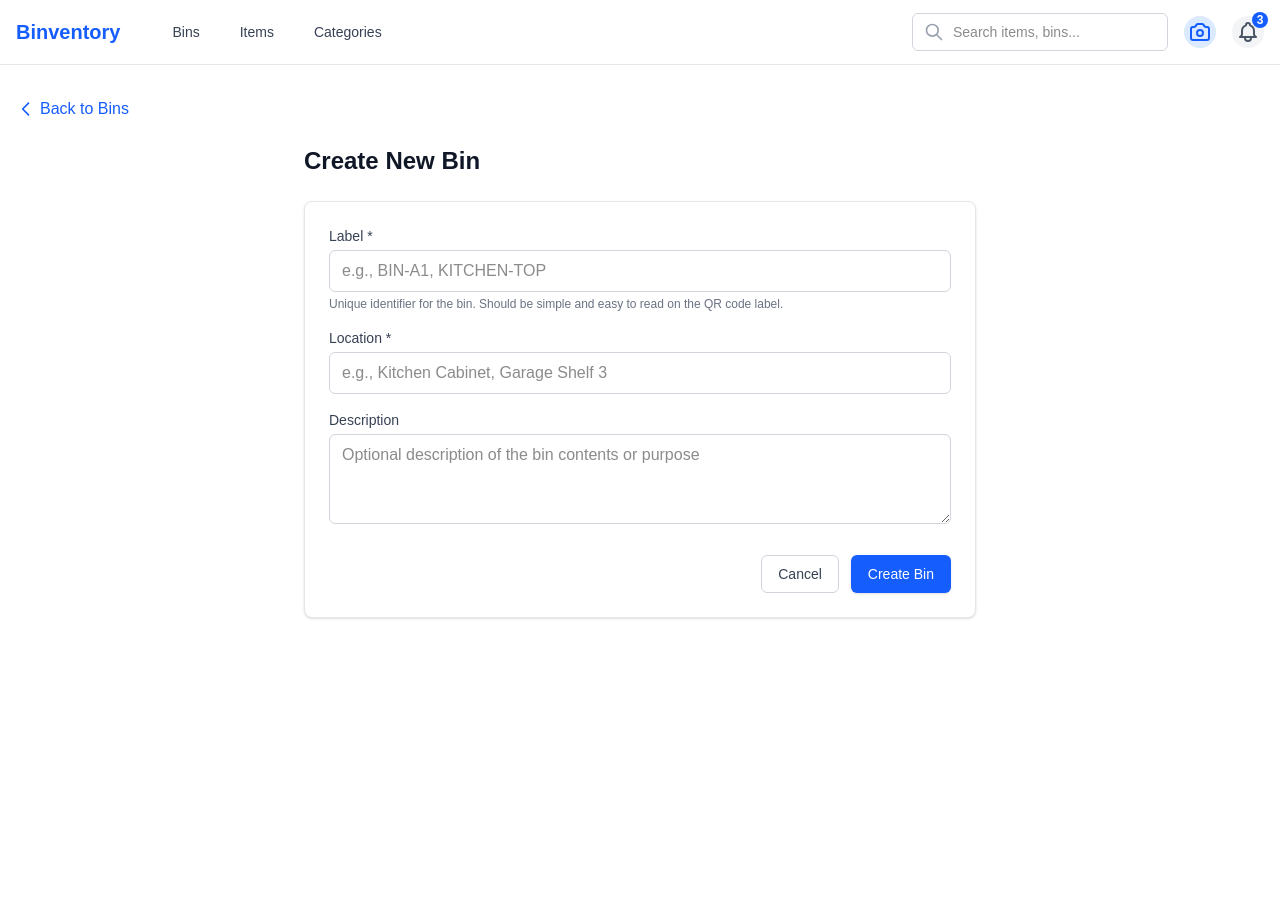
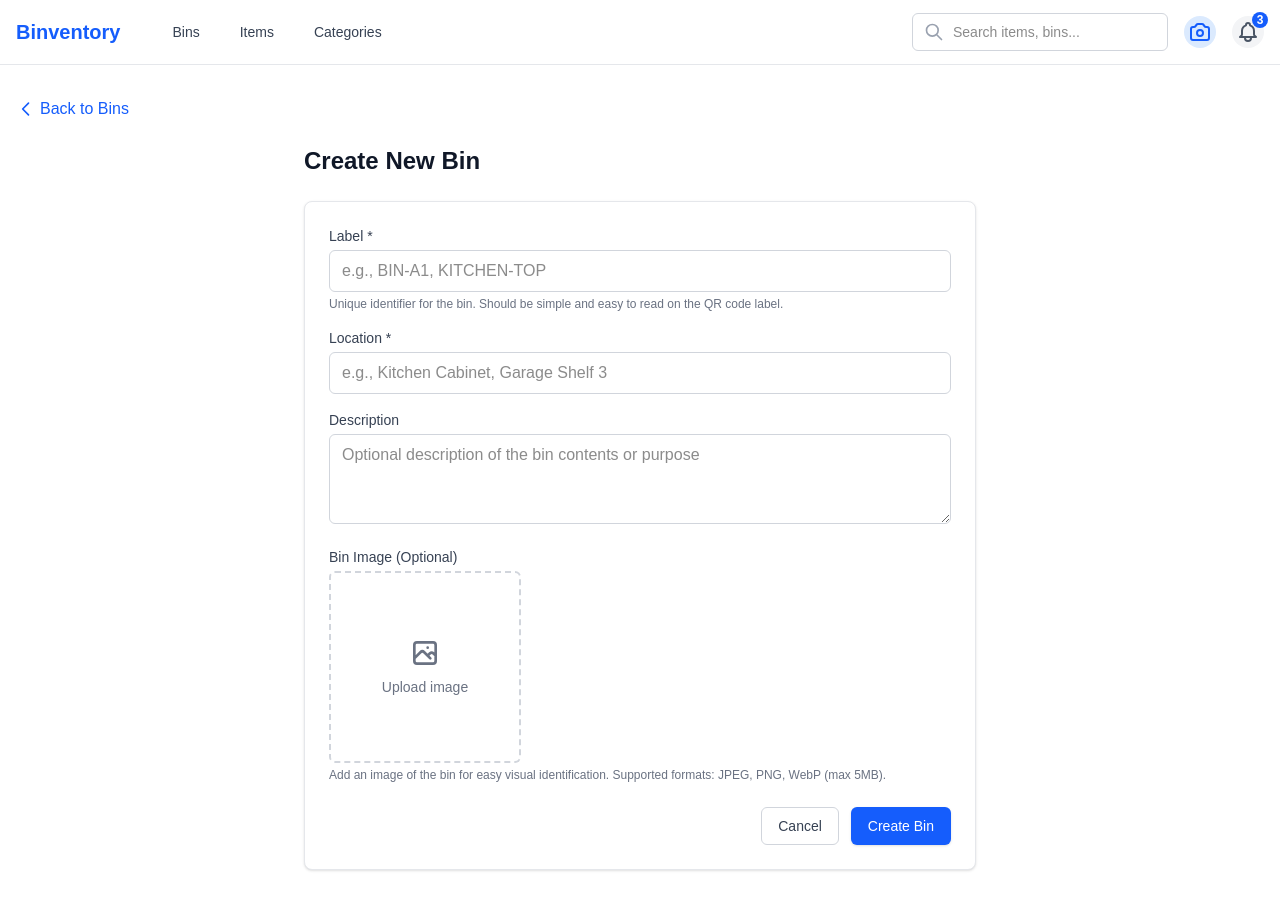
Before and after one commit to JamesEArnold/Binventory, a Next.js app: page /bins/new in a window 1280 px wide. Before the commit the page ends 800 px from the top, so only its background shows below. Built offline with nearby package versions, Linux system fonts and the light colour scheme.

Commit message:
feat(ui): add image upload to new bin form

```diff
--- a/app/bins/new/page.tsx
+++ b/app/bins/new/page.tsx
@@ -6,9 +6,10 @@
  * @dependencies Phase 1.1, Phase 1.2
  */
 
-import { useState } from 'react';
+import { useState, useRef } from 'react';
 import { useRouter } from 'next/navigation';
 import Link from 'next/link';
+import Image from 'next/image';
 
 export default function NewBinPage() {
   const [formData, setFormData] = useState({
@@ -16,8 +17,11 @@ export default function NewBinPage() {
     location: '',
     description: '',
   });
+  const [imageFile, setImageFile] = useState<File | null>(null);
+  const [imagePreview, setImagePreview] = useState<string | null>(null);
   const [isSubmitting, setIsSubmitting] = useState(false);
   const [error, setError] = useState<string | null>(null);
+  const fileInputRef = useRef<HTMLInputElement>(null);
 
   const router = useRouter();
 
@@ -29,12 +33,54 @@ export default function NewBinPage() {
     }));
   };
 
+  const handleImageChange = (e: React.ChangeEvent<HTMLInputElement>) => {
+    const file = e.target.files?.[0] || null;
+
+    if (file) {
+      // Validate file type
+      const validTypes = ['image/jpeg', 'image/png', 'image/webp'];
+      if (!validTypes.includes(file.type)) {
+        setError(`Invalid file type. Allowed types: ${validTypes.join(', ')}`);
+        return;
+      }
+
+      // Validate file size (5MB max)
+      const maxSize = 5 * 1024 * 1024; // 5MB
+      if (file.size > maxSize) {
+        setError(`File is too large. Maximum size is 5MB.`);
+        return;
+      }
+
+      setImageFile(file);
+      setError(null);
+
+      // Create preview
+      const reader = new FileReader();
+      reader.onloadend = () => {
+        setImagePreview(reader.result as string);
+      };
+      reader.readAsDataURL(file);
+    } else {
+      setImageFile(null);
+      setImagePreview(null);
+    }
+  };
+
+  const handleRemoveImage = () => {
+    setImageFile(null);
+    setImagePreview(null);
+    if (fileInputRef.current) {
+      fileInputRef.current.value = '';
+    }
+  };
+
   const handleSubmit = async (e: React.FormEvent) => {
     e.preventDefault();
     setIsSubmitting(true);
     setError(null);
 
     try {
+      // First create the bin
       const response = await fetch('/api/bins', {
         method: 'POST',
         headers: {
@@ -49,8 +95,27 @@ export default function NewBinPage() {
         throw new Error(data.error?.message || 'Failed to create bin');
       }
 
+      const binId = data.data.id;
+
+      // If there's an image, upload it
+      if (imageFile) {
+        const formData = new FormData();
+        formData.append('image', imageFile);
+
+        const imageResponse = await fetch(`/api/bins/${binId}/image`, {
+          method: 'POST',
+          body: formData,
+        });
+
+        if (!imageResponse.ok) {
+          const imageError = await imageResponse.json();
+          console.error('Error uploading image:', imageError);
+          // We don't throw here as the bin was created successfully
+        }
+      }
+
       // Redirect to the newly created bin page
-      router.push(`/bins/${data.data.id}`);
+      router.push(`/bins/${binId}`);
     } catch (err) {
       console.error('Error creating bin:', err);
       setError(err instanceof Error ? err.message : 'An unexpected error occurred');
@@ -139,6 +204,71 @@ export default function NewBinPage() {
             />
           </div>
 
+          <div className="mb-4">
+            <label className="block text-sm font-medium text-gray-700 mb-1">
+              Bin Image (Optional)
+            </label>
+            <div className="mt-1 flex items-center">
+              <input
+                type="file"
+                id="image"
+                ref={fileInputRef}
+                accept="image/jpeg,image/png,image/webp"
+                onChange={handleImageChange}
+                className="hidden"
+              />
+
+              {imagePreview ? (
+                <div className="relative">
+                  <div className="relative h-48 w-48 overflow-hidden rounded-md border border-gray-200">
+                    <Image
+                      src={imagePreview}
+                      alt="Bin preview"
+                      fill
+                      style={{ objectFit: 'cover' }}
+                    />
+                  </div>
+                  <button
+                    type="button"
+                    onClick={handleRemoveImage}
+                    className="absolute -top-2 -right-2 rounded-full bg-red-500 p-1 text-white shadow-sm hover:bg-red-600"
+                  >
+                    <svg
+                      xmlns="http://www.w3.org/2000/svg"
+                      className="h-4 w-4"
+                      fill="none"
+                      viewBox="0 0 24 24"
+                      stroke="currentColor"
+                    >
+                      <path strokeLinecap="round" strokeLinejoin="round" strokeWidth={2} d="M6 18L18 6M6 6l12 12" />
+                    </svg>
+                  </button>
+                </div>
+              ) : (
+                <button
+                  type="button"
+                  onClick={() => fileInputRef.current?.click()}
+                  className="h-48 w-48 border-2 border-dashed border-gray-300 rounded-md flex flex-col items-center justify-center text-gray-500 hover:text-gray-700 hover:border-gray-400"
+                >
+                  <svg
+                    xmlns="http://www.w3.org/2000/svg"
+                    className="h-8 w-8 mb-2"
+                    fill="none"
+                    viewBox="0 0 24 24"
+                    stroke="currentColor"
+                  >
+                    <path strokeLinecap="round" strokeLinejoin="round" strokeWidth={2} d="M4 16l4.586-4.586a2 2 0 012.828 0L16 16m-2-2l1.586-1.586a2 2 0 012.828 0L20 14m-6-6h.01M6 20h12a2 2 0 002-2V6a2 2 0 00-2-2H6a2 2 0 00-2 2v12a2 2 0 002 2z" />
+                  </svg>
+                  <span className="text-sm">Upload image</span>
+                </button>
+              )}
+            </div>
+            <p className="mt-1 text-xs text-gray-500">
+              Add an image of the bin for easy visual identification.
+              Supported formats: JPEG, PNG, WebP (max 5MB).
+            </p>
+          </div>
+
           <div className="flex justify-end mt-6">
             <Link
               href="/bins"
```
